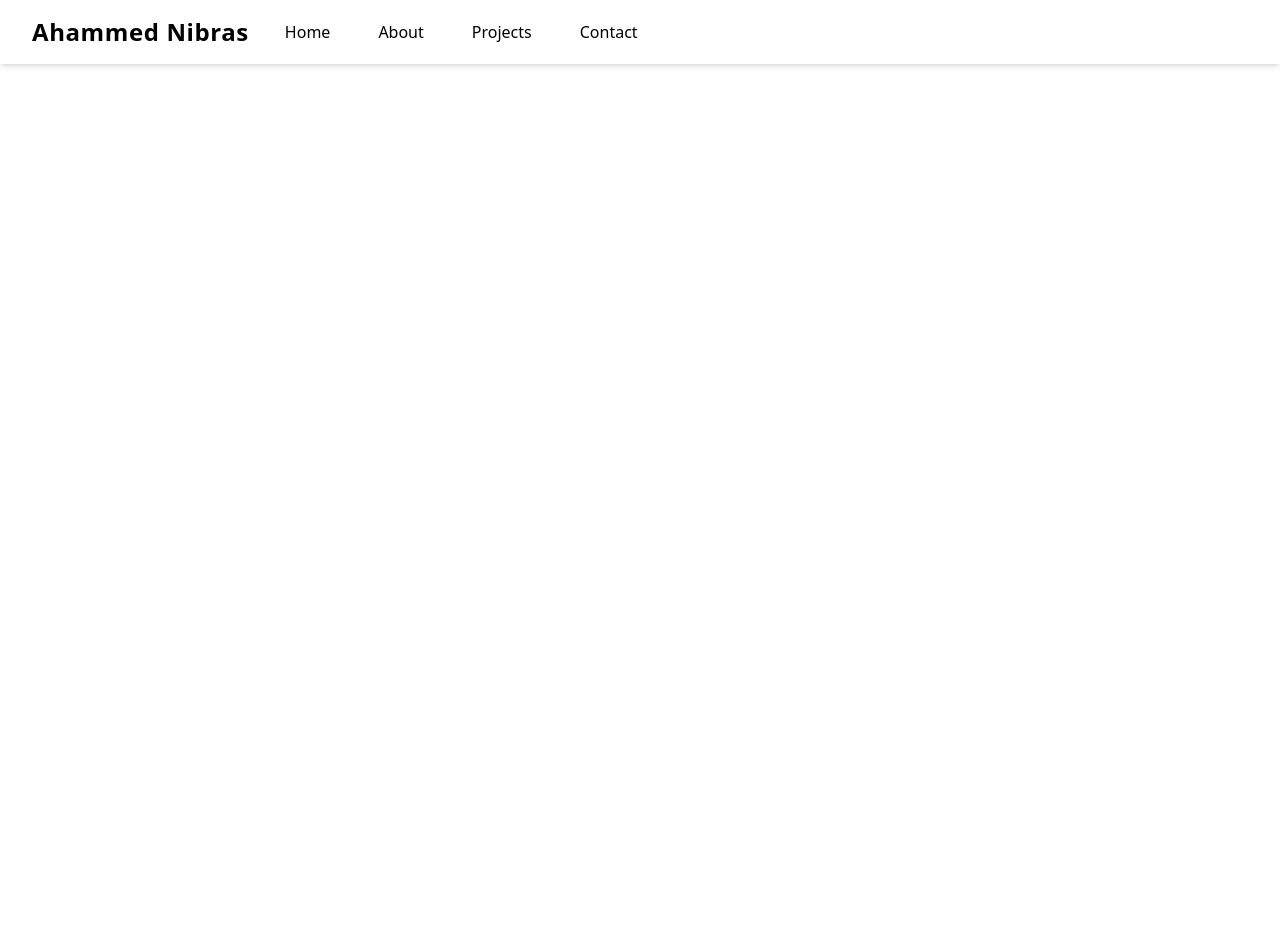
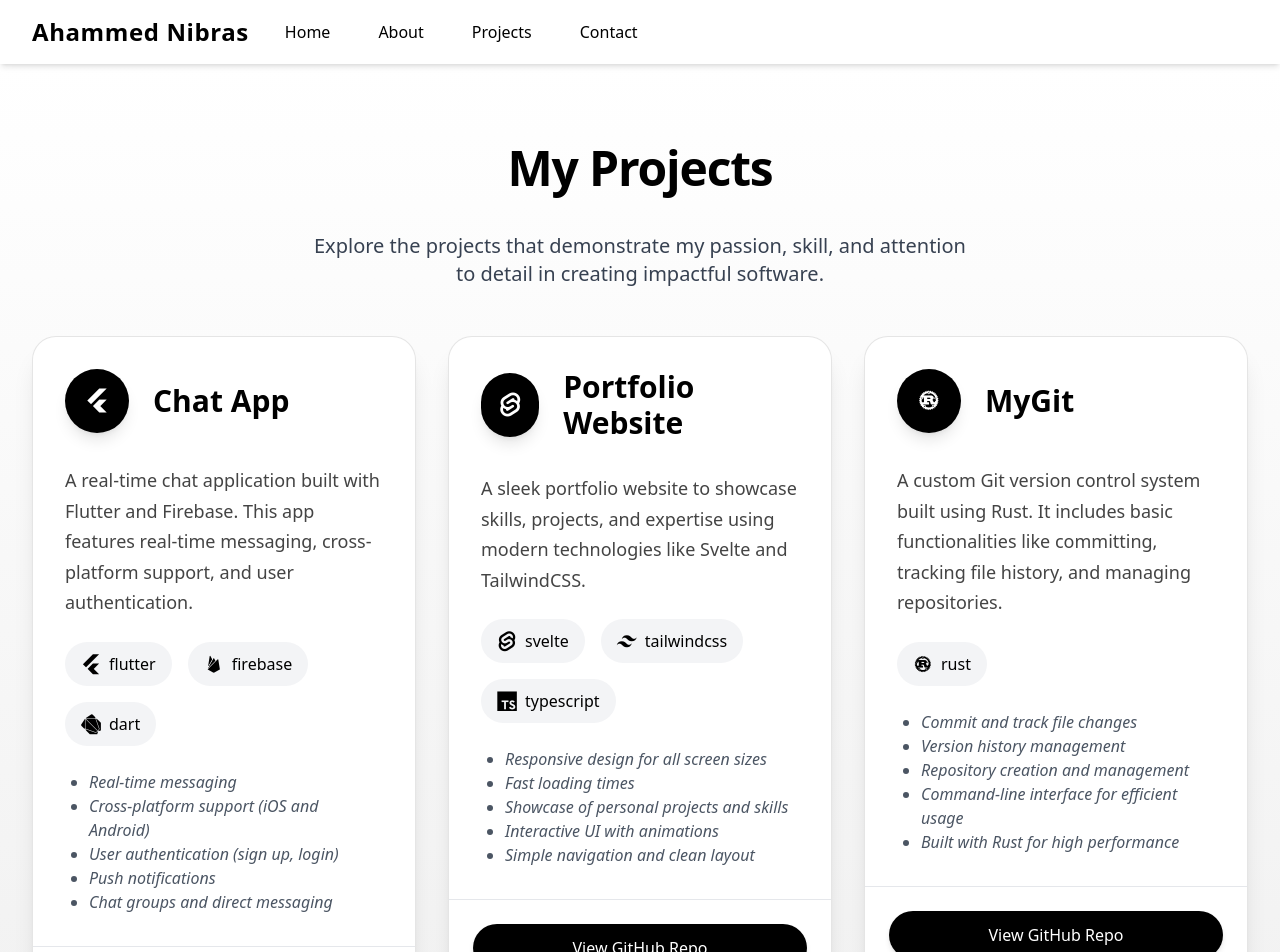
Before and after one commit to ahammednibras8/ahammednibras8.github.io, a SvelteKit app: page /projects in a window 1280 px wide. Shown: the top 952 px of the page. Before the commit the page ends 800 px from the top, so only its background shows below. Built offline with nearby package versions, Linux system fonts and the light colour scheme.

Commit message:
Final COmmit

```diff
--- a/package.json
+++ b/package.json
@@ -39,6 +39,7 @@
 		"@prismicio/client": "^7.13.1",
 		"@prismicio/svelte": "^1.3.1",
 		"@sveltejs/adapter-vercel": "^5.5.2",
+		"devicon": "^2.16.0",
 		"gsap": "^3.12.5"
 	}
 }
--- a/src/routes/contact/+page.svelte
+++ b/src/routes/contact/+page.svelte
@@ -0,0 +1,5 @@
+<script>
+	import Contact from '../../components/Contact.svelte';
+</script>
+
+<Contact />
--- a/src/routes/projects/+page.svelte
+++ b/src/routes/projects/+page.svelte
@@ -0,0 +1,143 @@
+<script lang="ts">
+	import { onMount } from 'svelte';
+	import gsap from 'gsap';
+
+	const projects = [
+		{
+			title: 'Chat App',
+			description:
+				'A real-time chat application built with Flutter and Firebase. This app features real-time messaging, cross-platform support, and user authentication.',
+			techStack: ['flutter', 'firebase', 'dart'],
+			githubRepo: 'https://github.com/ahammednibras8/flutter-chat-app',
+			features: [
+				'Real-time messaging',
+				'Cross-platform support (iOS and Android)',
+				'User authentication (sign up, login)',
+				'Push notifications',
+				'Chat groups and direct messaging'
+			]
+		},
+		{
+			title: 'Portfolio Website',
+			description:
+				'A sleek portfolio website to showcase skills, projects, and expertise using modern technologies like Svelte and TailwindCSS.',
+			techStack: ['svelte', 'tailwindcss', 'typescript'],
+			githubRepo: 'https://github.com/ahammednibras8/ahammednibras8.github.io',
+			features: [
+				'Responsive design for all screen sizes',
+				'Fast loading times',
+				'Showcase of personal projects and skills',
+				'Interactive UI with animations',
+				'Simple navigation and clean layout'
+			]
+		},
+		{
+			title: 'MyGit',
+			description:
+				'A custom Git version control system built using Rust. It includes basic functionalities like committing, tracking file history, and managing repositories.',
+			techStack: ['rust'],
+			githubRepo: 'https://github.com/ahammednibras8/mygit',
+			features: [
+				'Commit and track file changes',
+				'Version history management',
+				'Repository creation and management',
+				'Command-line interface for efficient usage',
+				'Built with Rust for high performance'
+			]
+		}
+	];
+
+	let container: HTMLElement;
+
+	onMount(() => {
+		gsap.fromTo(
+			'.project-card',
+			{ opacity: 0, scale: 0.95 },
+			{ opacity: 1, scale: 1, stagger: 0.2, duration: 1.2, ease: 'power3.out' }
+		);
+	});
+</script>
+
+<section class="bg-gradient-to-b from-[#ffffff] to-[#f0f0f0] px-8 py-20">
+	<div class="mx-auto max-w-7xl" bind:this={container}>
+		<h2 class="mb-10 text-center text-5xl font-extrabold tracking-tight text-black">My Projects</h2>
+		<p class="mx-auto mb-12 max-w-2xl text-center text-xl text-gray-700">
+			Explore the projects that demonstrate my passion, skill, and attention to detail in creating
+			impactful software.
+		</p>
+
+		<div class="grid grid-cols-1 gap-8 sm:grid-cols-2 lg:grid-cols-3">
+			{#each projects as project}
+				<div
+					class="project-card transform overflow-hidden rounded-3xl bg-white shadow-xl transition-all duration-500 ease-out hover:scale-105 hover:shadow-2xl"
+				>
+					<div class="p-8">
+						<div class="mb-8 flex items-center gap-6">
+							<div
+								class="flex h-16 w-16 items-center justify-center rounded-full bg-black text-white shadow-lg"
+							>
+								<i class="devicon-{project.techStack[0]}-plain text-2xl"></i>
+							</div>
+							<h3 class="text-3xl font-semibold text-black">{project.title}</h3>
+						</div>
+						<p class="mb-6 text-lg text-gray-700">{project.description}</p>
+						<div class="mb-6 flex flex-wrap gap-4">
+							{#each project.techStack as tech}
+								<div
+									class="flex items-center gap-2 rounded-full bg-gray-100 px-4 py-2 text-base font-medium text-black"
+								>
+									<i class="devicon-{tech}-plain text-xl"></i>
+									{tech}
+								</div>
+							{/each}
+						</div>
+						<ul class="list-disc pl-6 text-base italic text-gray-600">
+							{#each project.features as feature}
+								<li>{feature}</li>
+							{/each}
+						</ul>
+					</div>
+					<div class="border-t border-gray-200 p-6">
+						<a
+							href={project.githubRepo}
+							target="_blank"
+							class="block rounded-full bg-black px-6 py-3 text-center text-base font-medium text-white shadow-md transition-all hover:scale-105 hover:shadow-2xl"
+						>
+							View GitHub Repo
+						</a>
+					</div>
+				</div>
+			{/each}
+		</div>
+	</div>
+</section>
+
+<style>
+	.project-card {
+		border: 1px solid rgba(0, 0, 0, 0.1);
+		transition:
+			transform 0.3s ease,
+			box-shadow 0.3s ease;
+	}
+	.project-card:hover {
+		box-shadow: 0 15px 30px rgba(0, 0, 0, 0.1);
+		transform: scale(1.05);
+	}
+	.project-card h3 {
+		font-weight: 600;
+		color: #000;
+	}
+	.project-card p {
+		line-height: 1.7;
+		color: #444;
+	}
+	.project-card a {
+		transition: transform 0.3s ease;
+	}
+	.project-card a:hover {
+		transform: scale(1.05);
+	}
+	.project-card .devicon {
+		color: #fff;
+	}
+</style>
```
Also changed, not shown: src/components/Contact.svelte (+7 -2 lines), src/routes/about/+page.svelte (+7 -5 lines), 1 other file (tests, documents, lock files or other folders).
